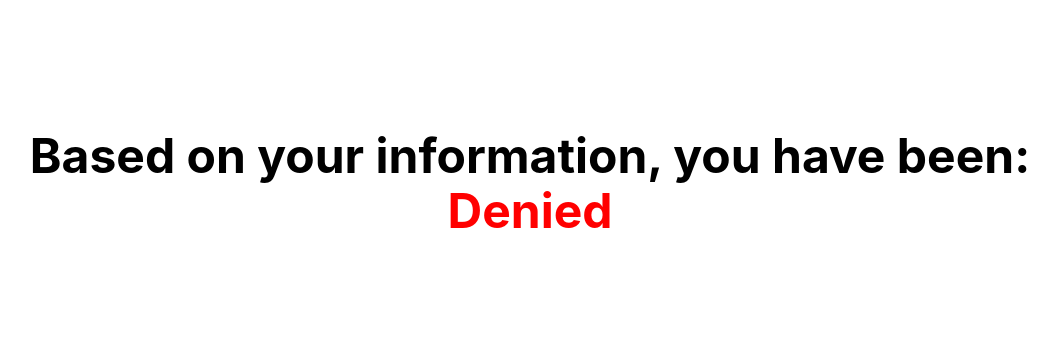
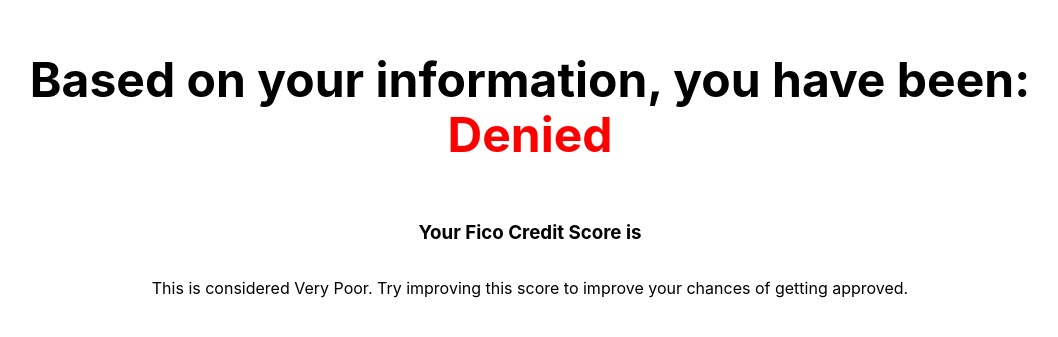
Before and after one commit to deandiakov/FINA4390-Project-5, a Next.js app in the folder lending-app/: page /results in a window 1280 px wide. Shown: the part 217-554 px from the top of the page, without its empty margins (110-1168 px from the left). Built offline with nearby package versions, Linux system fonts and the light colour scheme.

Commit message:
add axios and stuff.

```diff
--- a/lending-app/package.json
+++ b/lending-app/package.json
@@ -9,6 +9,7 @@
   },
   "dependencies": {
     "antd": "^4.15.0",
+    "axios": "^0.21.1",
     "next": "^10.0.0",
     "react": "17.0.1",
     "react-dom": "17.0.1"
--- a/lending-app/pages/results.tsx
+++ b/lending-app/pages/results.tsx
@@ -1,20 +1,38 @@
-import { Input } from "antd";
-import { withRouter, useRouter } from "next/router";
-import { useState } from "react";
+import { useRouter } from "next/router";
 
 export default function Results() {
   const router = useRouter();
-  const data = router.query;
-  const [approved, setApproved] = useState<string | string[]>(data.approved);
+  const { approved, ficoScore } = router.query;
+  const isApproved = parseInt(approved as string) === 0;
+  const ficoRating = () => {
+    const ficoAsNum =  parseInt(ficoScore as string);
+    if (ficoAsNum >= 800) {
+      return 'Exceptional'
+    } else if (ficoAsNum >= 740) {
+      return 'Very Good'
+    } else if (ficoAsNum >= 670) {
+      return 'Good'
+    } else if (ficoAsNum >= 580) {
+      return 'Fair'
+    } else {
+      return 'Very Poor'
+    }
+  }
 
   return (
     <div className="my-container">
       <h1 className="title">Based on your information, you have been:</h1>
-      {approved === "approved" ? (
+      {isApproved ? (
         <h1 className="title" style={{color:"green"}}>Approved</h1>
       ) : (
         <h1 className="title" style={{color:"red"}}>Denied</h1>
       )}
+      {(!isApproved && !(ficoRating() === 'Exceptional' || ficoRating() === 'Very Good')) &&
+        <div className='results-details'>
+          <h3>Your Fico Credit Score is <b>{ficoScore}</b></h3>
+          <p>{`This is considered ${ficoRating()}. Try improving this score to improve your chances of getting approved.`}</p>
+        </div>
+      }
     </div>
   );
 }
--- a/lending-app/pages/styles/form.css
+++ b/lending-app/pages/styles/form.css
@@ -61,6 +61,14 @@
   margin-top: 3rem;
 }
 
+.results-details {
+  margin-top: 40px;
+  align-items: center;
+  justify-content: center;
+  display: flex;
+  flex-direction: column;
+}
+
 html,
 body {
   padding: 0;
```
Also changed, not shown: lending-app/pages/form.tsx (+54 -16 lines), 1 other file (tests, documents, lock files or other folders).
